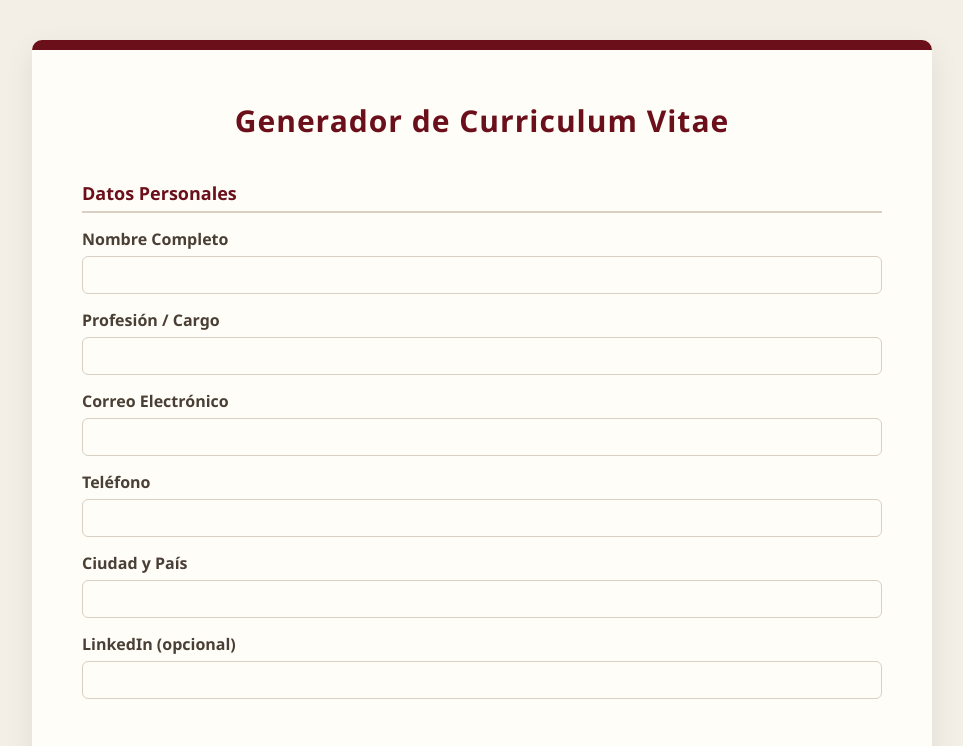
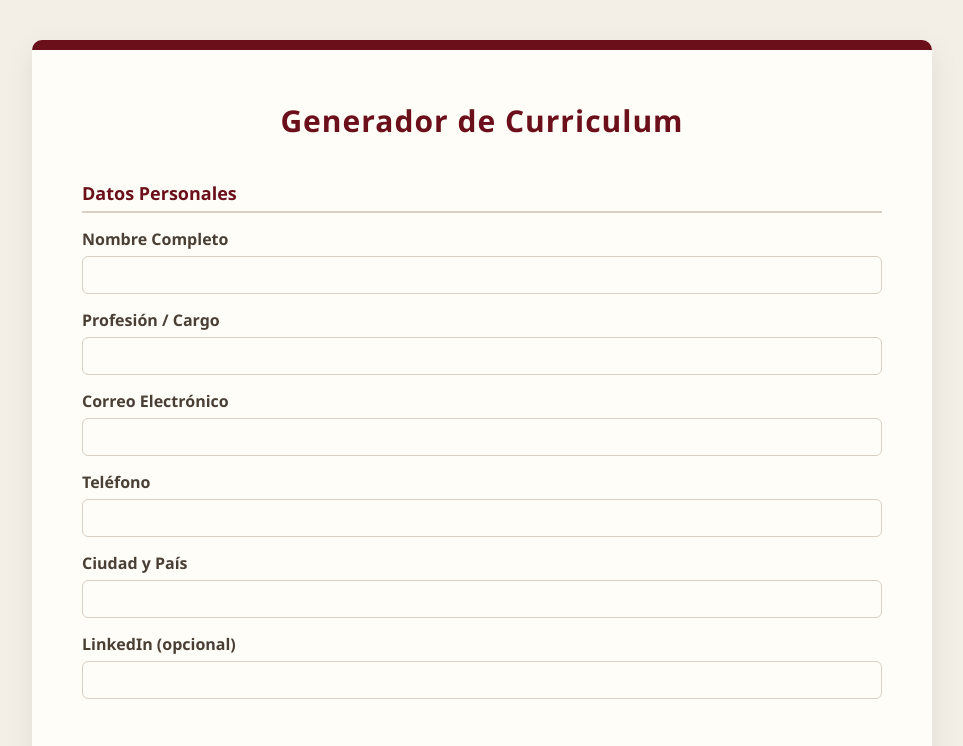
Before and after one commit to ChrissyTRX/Rivera2, a plain HTML site: page index.html in a window 1280 px wide. Shown: the top 746 px of the page, without its empty margins (158-1121 px from the left). Drawn offline with nearby package versions, Linux system fonts and the light colour scheme.

Commit message:
Update index.html

```diff
--- a/index.html
+++ b/index.html
@@ -8,7 +8,7 @@
 <body>
 
     <div class="container">
-        <h1>Generador de Curriculum Vitae</h1>
+        <h1>Generador de Curriculum</h1>
 
         <form id="cvForm">
 
@@ -102,4 +102,5 @@
     <script src="script.js"></script>
 
 </body>
+
 </html>
```
